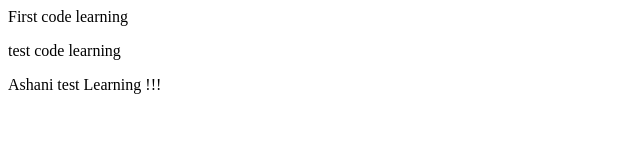
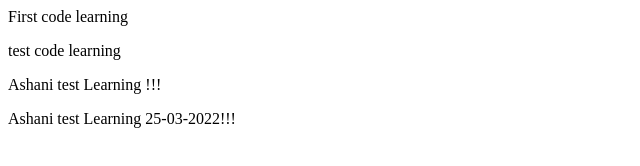
Before and after one commit to ashani13/first, a plain HTML site: page index.html in a window 1280 px wide. Shown: the whole page, without its empty margins (0-640 px from the left). Drawn offline with Linux system fonts and the light colour scheme.

Commit message:
Ashani commit

```diff
--- a/index.html
+++ b/index.html
@@ -8,5 +8,6 @@
         <p>First code learning</p>
         <p>test code learning</p>
         <p> Ashani test Learning !!! </p>
+        <p> Ashani test Learning 25-03-2022!!! </p>
     </body>
 </html>
```
